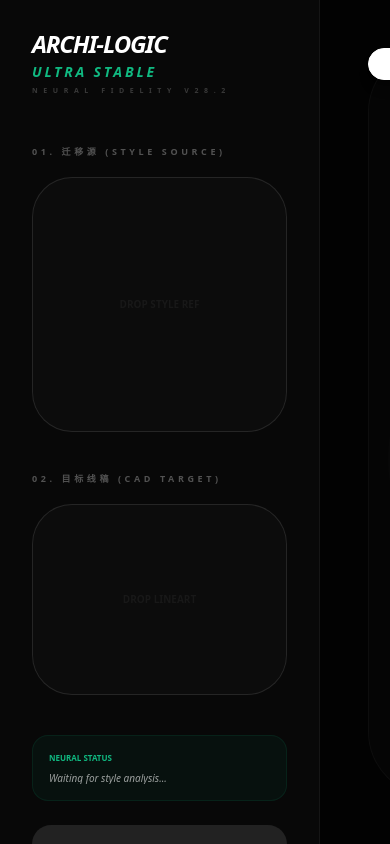
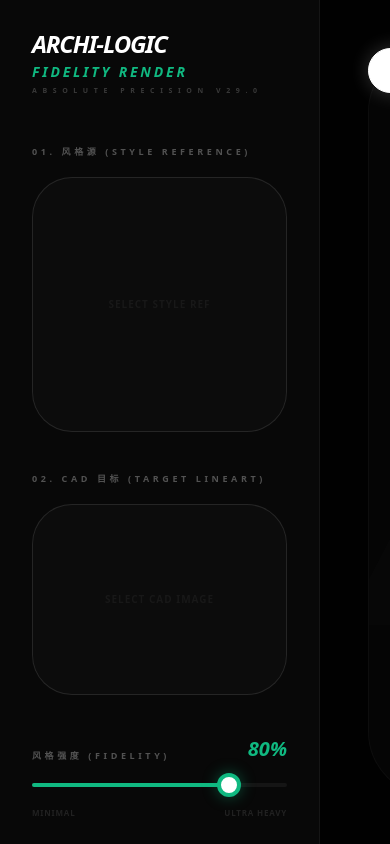
Before and after one commit to aionlyxx20-ux/AI-, a React (Vite) app: page / in a window 390 px wide. Built offline with nearby package versions, Linux system fonts and the light colour scheme.

Commit message:
Add files via upload

```diff
--- a/App.tsx
+++ b/App.tsx
@@ -12,7 +12,7 @@ const App: React.FC = () => {
   const [resultImage, setResultImage] = useState<string | null>(null);
   const [status, setStatus] = useState<Status>('idle');
   const [dnaData, setDnaData] = useState<string>("");
-  const [fidelity, setFidelity] = useState<number>(100);
+  const [fidelity, setFidelity] = useState<number>(80); // 默认 80% 强度
   const [selectedSize, setSelectedSize] = useState<ImageSize>("1K");
 
   const [manualKey, setManualKey] = useState<string>(() => localStorage.getItem('ARCHI_LOG_KEY') || "");
@@ -80,12 +80,7 @@ const App: React.FC = () => {
           parts: [
             { inlineData: { data: imageData.split(',')[1], mimeType: 'image/jpeg' } },
             { text: `[STRUCTURAL DNA AUDIT]
-              请严格按照以下维度提取参考图的视觉基因：
-              1. 调色盘(Palette): 提取主色、辅助色、点缀色的确切HEX逻辑。
-              2. 材质表现(Texture): 描述表面的平滑度、光泽感。
-              3. 光影逻辑(Lighting): 阴影的方向、柔和度、环境光的冷暖色温。
-              4. 渲染风格(Style): 描述其为极简主义、写实渲染还是扁平化图纸。
-              请用短语形式输出，作为后续渲染引擎的硬性指令。` }
+              分析并提取图纸视觉基因：调色盘HEX逻辑、材质表现细节、光影衰减步长、空间渲染风格。输出精炼指令。` }
           ]
         }]
       });
@@ -105,20 +100,24 @@ const App: React.FC = () => {
     try {
       const ai = new GoogleGenAI({ apiKey: key });
 
-      // 加固渲染逻辑：采用多模态部件注入 (Ref Image + Lineart Image + DNA Text)
+      // 动态强度逻辑控制
+      const intensityTag = fidelity < 30 ? "MINIMAL_STYLIZATION" : fidelity < 70 ? "BALANCED_STYLIZATION" : "MAXIMUM_STYLIZATION";
+
       const prompt = `
-        [STRICT FIDELITY SYNTHESIS V28]
-        INPUT_1 (REF): 提取参考图中的配色方案、光影、阴影质量和整体美学。
-        INPUT_2 (LINEART): 严格锁定线稿。禁止改变任何墙体、家具、开口的几何位置。
+        [STRICT FIDELITY SYNTHESIS V29]
+        INTENSITY_LEVEL: ${fidelity}% (${intensityTag})
 
-        DNA_INSTRUCTIONS:
-        ${dnaData}
+        INPUT_1 (REF_DNA): ${dnaData}
+        INPUT_2 (LINEART_STABILITY): 100% 几何锁定，严禁改变墙体、门窗和家具轮廓。
+
+        STYLIZATION_LOGIC:
+        - 当强度为 ${fidelity}% 时：${fidelity < 50 ? "保留大量留白，仅在关键区域应用参考图的色彩。" : "全面迁移参考图的材质纹理、光影退晕和环境色彩。"}
+        - 边缘处理：所有填色必须精准闭合在黑线范围内。
+        - 色彩饱和度：映射参考图的色彩跨度，应用 ${fidelity}% 的视觉对比度。
 
         CORE_CONSTRAINTS:
-        - 零幻觉: 严禁在线稿之外添加新物体。
-        - 边缘锁定: 所有填色必须精准闭合在线稿边界内。
-        - 迁移一致性: 将REF的色彩梯度完全迁移到LINEART上。
-        - 渲染精度: 保持工业图纸的整洁感，消除噪声，增强矢量质感。
+        - 零幻觉：禁止添加线稿中不存在的物体。
+        - 矢量质感：输出应具有极高的工业纯净度，消除噪点，保持渐变丝滑。
       `;
 
       const response = await ai.models.generateContent({
@@ -154,12 +153,12 @@ const App: React.FC = () => {
   return (
     <div className="h-screen bg-[#020202] text-[#a1a1aa] flex overflow-hidden font-sans select-none">
       {showKeyPanel && (
-        <div className="fixed inset-0 z-[1000] flex items-center justify-center bg-black/90 backdrop-blur-3xl">
+        <div className="fixed inset-0 z-[1000] flex items-center justify-center bg-black/90 backdrop-blur-3xl animate-in fade-in duration-500">
           <div className="w-[480px] p-12 bg-[#0a0a0a] border border-white/10 rounded-[3rem] shadow-[0_0_120px_rgba(0,0,0,0.9)] space-y-10 relative">
-            <button onClick={() => setShowKeyPanel(false)} className="absolute top-8 right-8 text-white/20 hover:text-white">✕</button>
+            <button onClick={() => setShowKeyPanel(false)} className="absolute top-8 right-8 text-white/20 hover:text-white transition-colors">✕</button>
             <div className="space-y-3">
-              <h3 className="text-white text-2xl font-black italic tracking-tighter uppercase">引擎管理 / ENGINE AUTH</h3>
-              <p className="text-white/30 text-[11px] uppercase tracking-widest font-bold">请配置具有图像生成权限的 API KEY。</p>
+              <h3 className="text-white text-2xl font-black italic tracking-tighter uppercase">引擎鉴权 / ENGINE AUTH</h3>
+              <p className="text-white/30 text-[11px] uppercase tracking-widest font-bold leading-relaxed">请输入您的 Google API KEY 以启动渲染集群。</p>
             </div>
             <div className="space-y-5">
               <input
@@ -167,54 +166,70 @@ const App: React.FC = () => {
                 value={manualKey}
                 onChange={(e) => setManualKey(e.target.value)}
                 placeholder="Google Gemini API Key"
-                className="w-full bg-white/[0.03] border border-white/10 rounded-2xl px-6 py-5 text-emerald-500 font-mono tracking-widest outline-none focus:border-emerald-500/50"
+                className="w-full bg-white/[0.03] border border-white/10 rounded-2xl px-6 py-5 text-emerald-500 font-mono tracking-widest outline-none focus:border-emerald-500/50 transition-all"
               />
-              <button onClick={() => saveManualKey(manualKey)} className="w-full py-5 bg-emerald-500 text-white text-[12px] font-black uppercase tracking-[0.6em] rounded-2xl active:scale-95 transition-all">激活引擎</button>
+              <button onClick={() => saveManualKey(manualKey)} className="w-full py-5 bg-emerald-500 text-white text-[12px] font-black uppercase tracking-[0.6em] rounded-2xl active:scale-95 hover:bg-emerald-400 transition-all">激活内核</button>
             </div>
           </div>
         </div>
       )}
 
-      <aside className="w-[320px] lg:w-[400px] border-r border-white/5 bg-[#080808] p-8 flex flex-col gap-10 overflow-y-auto shrink-0 z-20">
+      <aside className="w-[320px] lg:w-[400px] border-r border-white/5 bg-[#080808] p-8 flex flex-col gap-10 overflow-y-auto shrink-0 z-20 scrollbar-hide">
         <header className="space-y-1">
           <h1 className="text-white text-2xl font-black tracking-[-0.05em] uppercase italic leading-none">
             ARCHI-LOGIC<br/>
-            <span className="text-emerald-500 text-sm tracking-[0.2em] font-black italic">ULTRA STABLE</span>
+            <span className="text-emerald-500 text-sm tracking-[0.2em] font-black italic">FIDELITY RENDER</span>
           </h1>
-          <p className="text-[7px] font-black text-white/20 uppercase tracking-[0.8em]">Neural Fidelity V28.2</p>
+          <p className="text-[7px] font-black text-white/20 uppercase tracking-[0.8em]">Absolute Precision V29.0</p>
         </header>
 
         <section className="space-y-8">
           <div className="space-y-4">
-            <label className="text-[9px] font-black uppercase tracking-[0.4em] text-white/30">01. 迁移源 (Style Source)</label>
+            <label className="text-[9px] font-black uppercase tracking-[0.4em] text-white/30">01. 风格源 (Style Reference)</label>
             <div onClick={() => refInputRef.current?.click()} className="aspect-square bg-white/[0.02] border border-white/10 rounded-[2.5rem] cursor-pointer hover:border-emerald-500/40 transition-all flex items-center justify-center overflow-hidden group">
-              {refImage ? <img src={refImage} className="w-full h-full object-cover" /> : <div className="text-white/5 text-[10px] font-black uppercase">Drop Style Ref</div>}
+              {refImage ? <img src={refImage} className="w-full h-full object-cover transition-transform duration-[2s] group-hover:scale-110" /> : <div className="text-white/5 text-[10px] font-black uppercase tracking-widest">Select Style Ref</div>}
               <input ref={refInputRef} type="file" className="hidden" accept="image/*" onChange={(e) => handleFileUpload(e, 'ref')} />
             </div>
           </div>
 
           <div className="space-y-4">
-            <label className="text-[9px] font-black uppercase tracking-[0.4em] text-white/30">02. 目标线稿 (CAD Target)</label>
+            <label className="text-[9px] font-black uppercase tracking-[0.4em] text-white/30">02. CAD 目标 (Target Lineart)</label>
             <div onClick={() => lineartInputRef.current?.click()} className="aspect-[4/3] bg-white/[0.02] border border-white/10 rounded-[2.5rem] cursor-pointer hover:border-emerald-500/40 transition-all flex items-center justify-center overflow-hidden group">
-              {lineartImage ? <img src={lineartImage} className="w-full h-full object-contain p-6" /> : <div className="text-white/5 text-[10px] font-black uppercase">Drop Lineart</div>}
+              {lineartImage ? <img src={lineartImage} className="w-full h-full object-contain p-6" /> : <div className="text-white/5 text-[10px] font-black uppercase tracking-widest">Select CAD Image</div>}
               <input ref={lineartInputRef} type="file" className="hidden" accept="image/*" onChange={(e) => handleFileUpload(e, 'lineart')} />
             </div>
           </div>
         </section>
 
-        <section className="mt-auto space-y-6">
-          <div className="p-4 bg-emerald-500/5 border border-emerald-500/10 rounded-2xl">
-             <div className="text-[8px] text-emerald-500 font-black uppercase mb-2">Neural Status</div>
-             <div className="text-[10px] text-white/60 leading-tight italic line-clamp-3">
-               {dnaData || "Waiting for style analysis..."}
-             </div>
+        <section className="mt-auto space-y-8">
+          <div className="space-y-5">
+            <div className="flex justify-between items-end">
+              <span className="text-[9px] font-black uppercase tracking-[0.4em] text-white/30">风格强度 (Fidelity)</span>
+              <span className="text-emerald-500 text-xl font-black italic">{fidelity}%</span>
+            </div>
+            <div className="relative h-1 bg-white/5 rounded-full">
+              <input
+                type="range"
+                min="0"
+                max="100"
+                value={fidelity}
+                onChange={(e) => setFidelity(parseInt(e.target.value))}
+                className="absolute inset-0 w-full h-full appearance-none bg-transparent accent-emerald-500 cursor-pointer z-10"
+              />
+              <div className="absolute top-0 left-0 h-full bg-emerald-500 rounded-full" style={{ width: `${fidelity}%` }}></div>
+            </div>
+            <div className="flex justify-between text-[8px] font-black text-white/10 uppercase tracking-widest">
+              <span>Minimal</span>
+              <span>Ultra Heavy</span>
+            </div>
           </div>
+
           <button
             onClick={executeSynthesis}
             disabled={status !== 'idle' || !lineartImage || !refImage}
-            className="w-full py-6 bg-white text-black text-[11px] font-black uppercase tracking-[0.8em] rounded-[1.2rem] hover:bg-emerald-500 hover:text-white transition-all shadow-xl disabled:opacity-10"
+            className="w-full py-6 bg-white text-black text-[11px] font-black uppercase tracking-[0.8em] rounded-[1.2rem] hover:bg-emerald-500 hover:text-white transition-all shadow-2xl disabled:opacity-10 active:scale-95"
           >
-            {status === 'rendering' ? '处理中...' : '启动高保真合成'}
+            {status === 'rendering' ? 'SYNTHESIZING...' : '生成高保真图纸'}
           </button>
         </section>
       </aside>
@@ -223,23 +238,23 @@ const App: React.FC = () => {
         <nav className="absolute top-12 left-12 right-12 flex justify-between items-center z-10">
           <div className="flex gap-4">
             {(['1K', '2K', '4K'] as ImageSize[]).map(s => (
-              <button key={s} onClick={() => setSelectedSize(s)} className={`px-6 py-2 rounded-full text-[9px] font-black transition-all border ${selectedSize === s ? 'bg-white text-black border-white shadow-lg' : 'text-white/20 border-white/5'}`}>{s} OUTPUT</button>
+              <button key={s} onClick={() => setSelectedSize(s)} className={`px-6 py-2 rounded-full text-[9px] font-black transition-all border ${selectedSize === s ? 'bg-white text-black border-white shadow-[0_0_20px_rgba(255,255,255,0.2)]' : 'text-white/20 border-white/5 hover:border-white/20'}`}>{s} RENDER</button>
             ))}
           </div>
-          <button onClick={handleEngineManagement} className="px-6 py-2 bg-emerald-500/10 text-emerald-500 border border-emerald-500/20 rounded-full text-[9px] font-black hover:bg-emerald-500 hover:text-white transition-all">引擎管理</button>
+          <button onClick={handleEngineManagement} className="px-6 py-2 bg-emerald-500/10 text-emerald-500 border border-emerald-500/20 rounded-full text-[9px] font-black hover:bg-emerald-500 hover:text-white transition-all uppercase tracking-widest">引擎管理</button>
         </nav>
 
-        <div className="w-full h-full max-w-7xl rounded-[4rem] border border-white/[0.03] bg-[#050505] flex items-center justify-center overflow-hidden relative group">
+        <div className="w-full h-full max-w-7xl rounded-[4rem] border border-white/[0.03] bg-[#050505] flex items-center justify-center overflow-hidden relative group shadow-[0_0_150px_rgba(0,0,0,0.8)]">
           {status !== 'idle' && (
             <div className="flex flex-col items-center gap-10">
-              <div className="w-20 h-20 border-[3px] border-white/5 border-t-emerald-500 rounded-full animate-spin"></div>
-              <div className="text-white text-[11px] font-black uppercase tracking-[1em] animate-pulse">正在进行多模态对齐渲染</div>
+              <div className="w-16 h-16 border-[2px] border-white/5 border-t-emerald-500 rounded-full animate-spin"></div>
+              <div className="text-white/40 text-[10px] font-black uppercase tracking-[1em] animate-pulse">正在执行多模态神经渲染</div>
             </div>
           )}
 
           {!resultImage && status === 'idle' && (
-            <div className="opacity-[0.02] flex flex-col items-center gap-12 select-none pointer-events-none">
-              <div className="text-[20rem] font-black italic tracking-tighter">CAD</div>
+            <div className="opacity-[0.02] flex flex-col items-center gap-12 select-none pointer-events-none translate-y-12 transition-transform duration-1000">
+              <div className="text-[25rem] font-black italic tracking-tighter leading-none">AI</div>
             </div>
           )}
 
@@ -247,8 +262,8 @@ const App: React.FC = () => {
             <div className="w-full h-full flex items-center justify-center animate-reveal bg-white relative">
               <img src={resultImage} className="max-w-full max-h-full object-contain" />
               <div className="absolute inset-0 bg-black/98 opacity-0 group-hover:opacity-100 transition-all duration-700 flex flex-col items-center justify-center gap-10 backdrop-blur-3xl">
-                <a href={resultImage} download="SYNTHESIS_PLAN.png" className="px-24 py-6 bg-white text-black rounded-full text-[14px] font-black uppercase tracking-[1em] hover:bg-emerald-500 hover:text-white transition-all transform scale-95 group-hover:scale-100 duration-1000">导出高精度图纸</a>
-                <button onClick={() => setResultImage(null)} className="text-[10px] text-white/20 hover:text-red-500 uppercase tracking-[0.8em] font-black">重新渲染</button>
+                <a href={resultImage} download="PLAN_SYNTHESIS.png" className="px-24 py-6 bg-white text-black rounded-full text-[14px] font-black uppercase tracking-[1em] hover:bg-emerald-500 hover:text-white transition-all transform scale-95 group-hover:scale-100 duration-1000 shadow-2xl">导出作品</a>
+                <button onClick={() => setResultImage(null)} className="text-[10px] text-white/20 hover:text-red-500 uppercase tracking-[0.8em] font-black transition-colors">重新生成</button>
               </div>
             </div>
           )}
@@ -257,11 +272,21 @@ const App: React.FC = () => {
 
       <style>{`
         @keyframes reveal {
-          0% { opacity: 0; filter: blur(60px); transform: scale(1.08); }
-          100% { opacity: 1; filter: blur(0); transform: scale(1); }
+          0% { opacity: 0; filter: blur(40px) brightness(2); transform: scale(1.1); }
+          100% { opacity: 1; filter: blur(0) brightness(1); transform: scale(1); }
         }
-        .animate-reveal { animation: reveal 1s cubic-bezier(0.16, 1, 0.3, 1) forwards; }
+        .animate-reveal { animation: reveal 1.5s cubic-bezier(0.16, 1, 0.3, 1) forwards; }
         .scrollbar-hide::-webkit-scrollbar { display: none; }
+
+        input[type="range"]::-webkit-slider-thumb {
+          -webkit-appearance: none;
+          height: 24px; width: 24px;
+          border-radius: 50%;
+          background: #ffffff;
+          border: 4px solid #10b981;
+          box-shadow: 0 0 15px rgba(16, 185, 129, 0.4);
+          cursor: pointer;
+        }
       `}</style>
     </div>
   );
```
